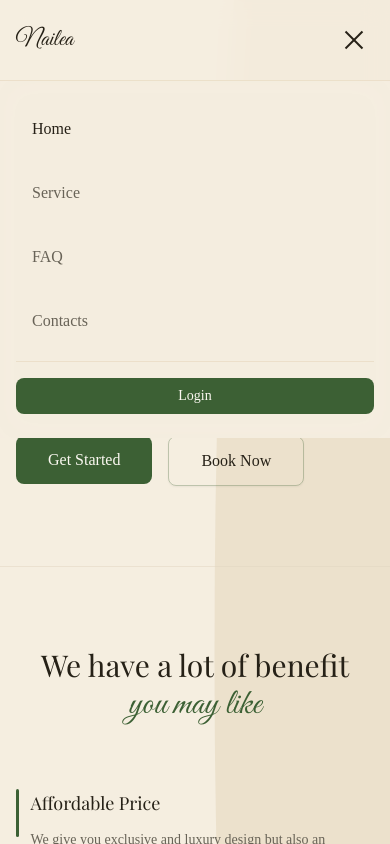
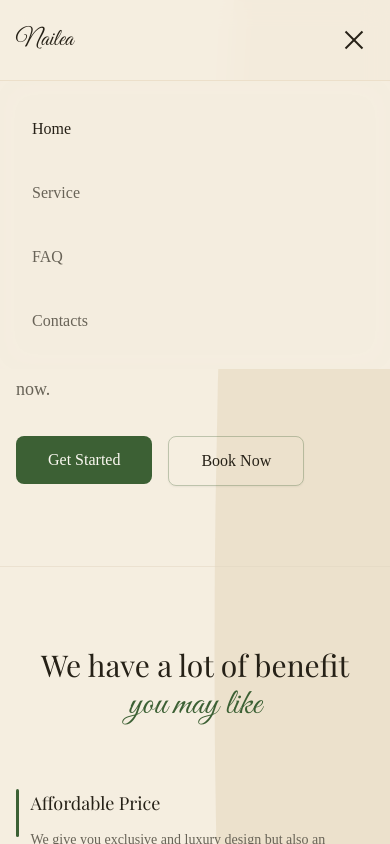
Before and after one commit to Jasonnn13/nailea-studio, a Next.js app: page / in a window 390 px wide. Both pictures are taken after a click on the button "Toggle menu". Shown: the top 844 px of the page. Built offline with nearby package versions, Linux system fonts and the light colour scheme; no server answers; the database is empty; a web font is replaced by a local one.

Commit message:
feat: conditionally render Login button in Header based on current pathname

```diff
--- a/components/header.tsx
+++ b/components/header.tsx
@@ -1,12 +1,14 @@
 'use client'
 
 import { useState } from 'react'
+import { usePathname } from 'next/navigation'
 import Link from 'next/link'
 import { Button } from '../components/ui/button'
 import { handleSmoothScroll, handleHomeClick } from '@/lib/smooth-scroll'
 
 export function Header() {
   const [mobileMenuOpen, setMobileMenuOpen] = useState(false)
+  const pathname = usePathname()
 
   const handleMobileNavClick = (e: React.MouseEvent<HTMLAnchorElement>, targetId?: string) => {
     setMobileMenuOpen(false)
@@ -120,6 +122,7 @@ export function Header() {
           >
             Contacts
           </a>
+          {pathname !== '/' && (
             <div className="pt-4 border-t border-accent/20">
               <Link href="/login" onClick={() => setMobileMenuOpen(false)}>
                 <Button
@@ -129,6 +132,7 @@ export function Header() {
                 </Button>
               </Link>
             </div>
+          )}
         </nav>
       </div>
     </header>
```
Lines whose indentation alone changed are shown as unchanged.
